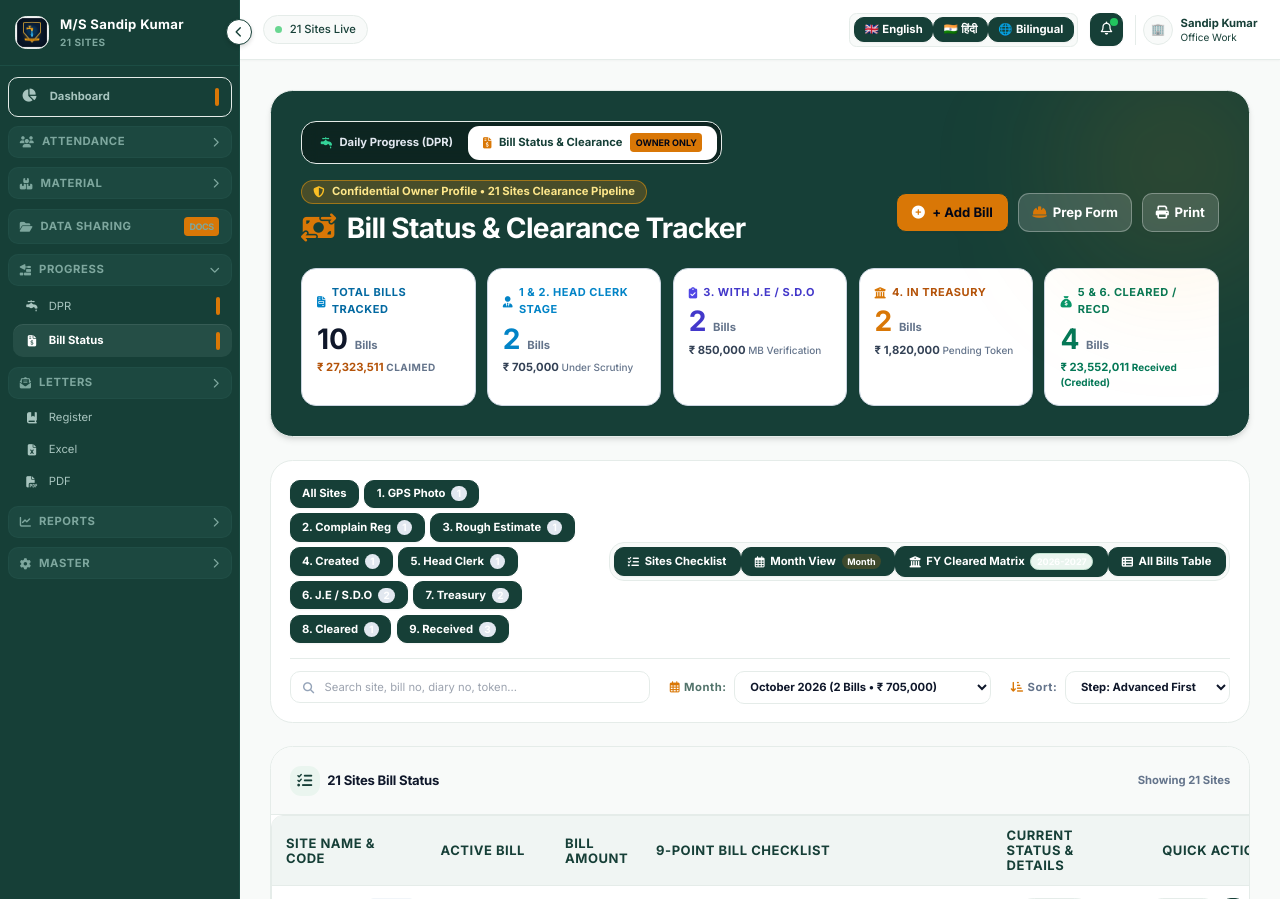
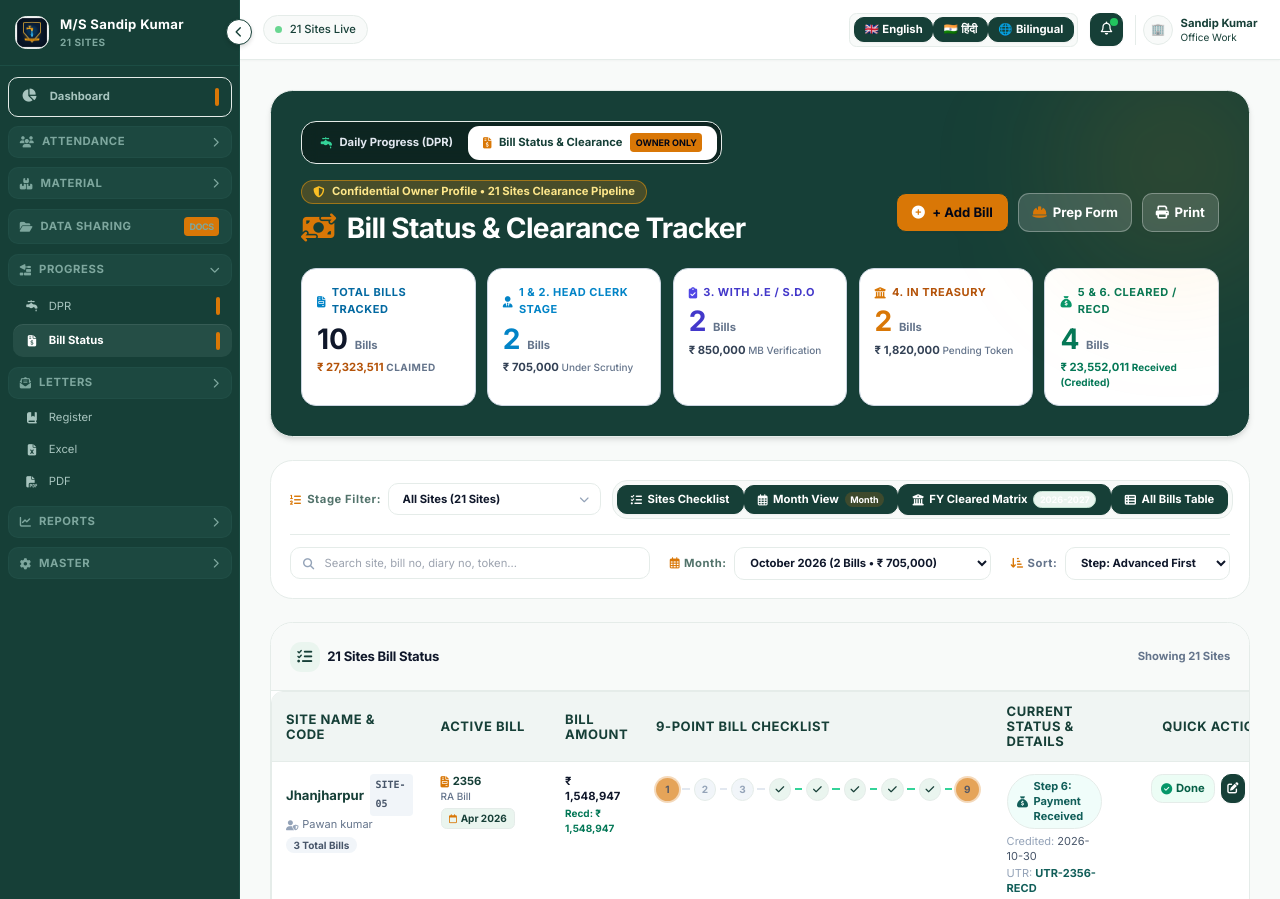
Before and after one commit to subashrajsp143-beep/sandipkumar-tracker, a Flask app: page /bills in a window 1280 px wide. Shown: the top 899 px of the page. Run offline with Flask 3, Linux system fonts and the light colour scheme; the visitor is signed in with stand-in values (Sample User, id 1); data comes from the database, SQL or seed files in the repository; data that the repository does not hold is empty; some libraries are stand-ins or nearby versions.

Commit message:
Replace crowded 10-button step pills with clean Stage Filter dropdown menu on Bills page

```diff
--- a/templates/bills.html
+++ b/templates/bills.html
@@ -177,17 +177,29 @@
     <div class="bg-white rounded-3xl p-4 sm:p-5 border border-[#E5ECE9] shadow-xs space-y-4">
         <div class="flex flex-col lg:flex-row lg:items-center justify-between gap-3">
 
-            <!-- Step Filter Pills -->
-            <div class="flex flex-wrap items-center gap-1.5">
-                <button type="button" onclick="applyStepFilter('')" class="px-3 py-1.5 rounded-xl text-xs font-bold transition cursor-pointer {% if not selected_step %}bg-[#163F37] text-white shadow-xs{% else %}bg-[#F8FAF9] hover:bg-slate-100 text-slate-600 border border-[#E5ECE9]{% endif %}">
-                    All Sites (21)
+            <!-- Step Filter Dropdown Menu (Clean replacement for the 10 wrapping buttons) -->
+            <div class="flex items-center gap-2">
+                <label for="stepFilterSelect" class="text-xs font-bold text-slate-600 flex items-center gap-1.5 whitespace-nowrap">
+                    <i class="fa-solid fa-list-ol text-[#D97706]"></i>
+                    <span>Stage Filter:</span>
+                </label>
+                <div class="relative inline-flex items-center">
+                    <select id="stepFilterSelect" onchange="applyStepFilter(this.value)" class="pl-3.5 pr-8 py-2 rounded-xl text-xs font-bold transition cursor-pointer shadow-xs border appearance-none {% if selected_step %}bg-[#163F37] text-white border-[#163F37]{% else %}bg-[#F8FAF9] hover:bg-slate-100 text-[#163F37] border-[#E5ECE9]{% endif %} focus:outline-none focus:ring-2 focus:ring-[#163F37]">
+                        <option value="" {% if not selected_step %}selected{% endif %}>All Sites (21 Sites)</option>
+                        {% for st in summary.steps %}
+                        <option value="{{ st.step }}" {% if selected_step == st.step %}selected{% endif %}>
+                            Step {{ st.step }}: {{ st.short }} ({{ st.count }} {% if st.count == 1 %}Site{% else %}Sites{% endif %})
+                        </option>
+                        {% endfor %}
+                    </select>
+                    <i class="fa-solid fa-chevron-down absolute right-3 pointer-events-none text-[10px] {% if selected_step %}text-white/80{% else %}text-slate-400{% endif %}"></i>
+                </div>
+                {% if selected_step %}
+                <button type="button" onclick="applyStepFilter('')" title="Clear Stage Filter (Show All Sites)" class="px-2.5 py-1.5 rounded-xl bg-slate-100 hover:bg-rose-100 text-slate-600 hover:text-rose-600 text-xs font-bold transition cursor-pointer border border-[#E5ECE9] flex items-center gap-1">
+                    <i class="fa-solid fa-xmark"></i>
+                    <span>Clear</span>
                 </button>
-                {% for st in summary.steps %}
-                <button type="button" onclick="applyStepFilter({{ st.step }})" class="px-3 py-1.5 rounded-xl text-xs font-bold transition flex items-center gap-1.5 cursor-pointer {% if selected_step == st.step %}bg-[#163F37] text-white shadow-xs{% else %}bg-[#F8FAF9] hover:bg-slate-100 text-slate-600 border border-[#E5ECE9]{% endif %}">
-                    <span>{{ st.step }}. {{ st.short }}</span>
-                    <span class="px-1.5 py-0.2 rounded-full text-[10px] {% if selected_step == st.step %}bg-white/20 text-white{% else %}bg-slate-200 text-slate-700{% endif %}">{{ st.count }}</span>
-                </button>
-                {% endfor %}
+                {% endif %}
             </div>
 
             <!-- View Switcher: Checklist vs Month View vs All Bills Table -->
```
